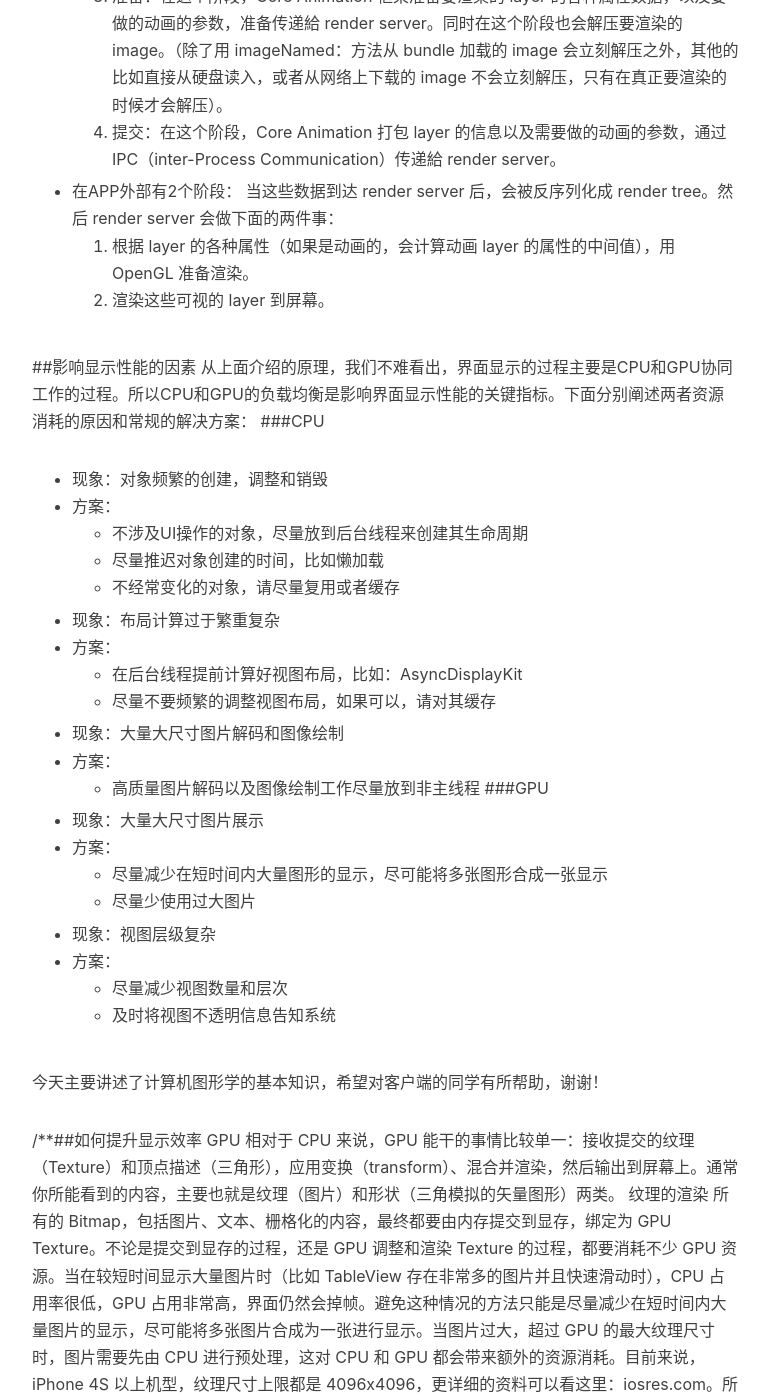
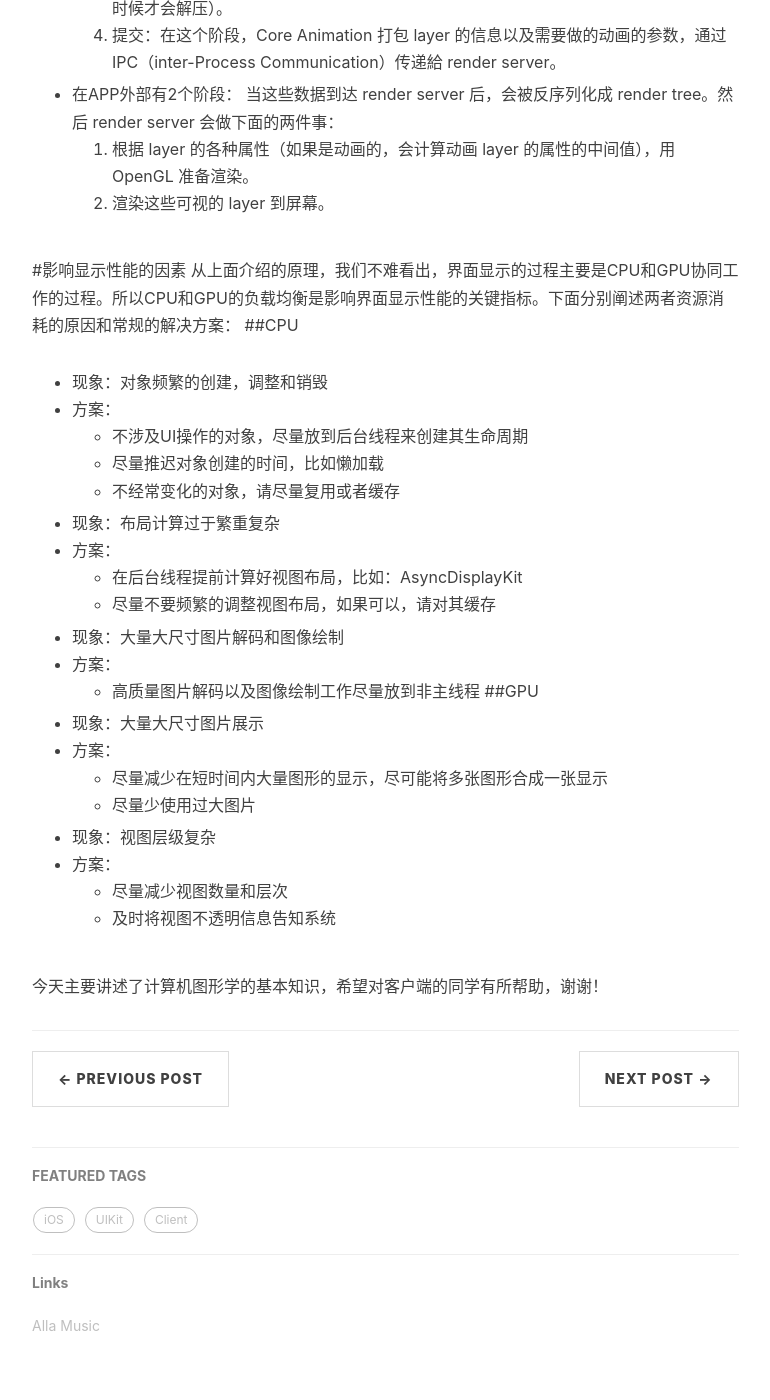
Before and after one commit to cocoacitizen/fenn2048.github.io, a Jekyll site: the page built from _posts/2018-03-31-client-uikit-display-workflow.markdown, in a window 1280 px wide and 1400 px high, scrolled down 7004 px. Shown: the whole window, without its empty margins (233-1003 px from the left). Built offline with Jekyll 4.4.1, drawn with Linux system fonts in a browser that asks for light colours; nearby versions of some CDN libraries; comment, search, counter and statistics services are not loaded; some of the changed text lies outside the part shown.

Commit message:
【20180411】图像显示漫谈文章更新

```diff
--- a/_posts/2018-03-31-client-uikit-display-workflow.markdown
+++ b/_posts/2018-03-31-client-uikit-display-workflow.markdown
@@ -10,34 +10,33 @@ tags:
 - Client
 - Principle
 ---
-# 图像显示漫谈
 图形显示是用户与软件生产者交互的一个重要媒介，也是客户端工程师需要掌握的一个重要技术点。了解图形显示相关技术，对工程师进行相关性能优化以及架构师进行工程架构设计，打磨良好的产品体验，都有巨大的帮助。
-##图像表示
+#图像表示
 我们周围的事物都是形状和颜色的。那么计算机如何来显示真实世界上的事物呢？
 让我们先来了解几个概念吧。
-###三原色
+##三原色
 伟大的物理学家牛顿通过三棱镜把白色的光分解成七种不同颜色的光，实验发现，红，绿，蓝三种颜色的光是无法被分解的，所以我们就称红绿蓝为光的三原色。也就是说，我们可以通过不同比例的三种三原色来组合出各种各样的颜色。这也就是我们常说的RGB(A)模型。
-###如何将颜色数字化
+##如何将颜色数字化
 我们知道，计算机表示数据是用二进制0，1来表示的。现在计算机，一般使用32位（色深）来表示颜色，均分给三种三原色和透明度四个分量。这样能显示的颜色组合种类就是（2^8）^3 = 16777216种颜色了。
-###纹理
+##纹理
 纹理指GPU中的位图，存储在GPU的显存（video RAM）中。一方面它的格式是固定的，另外一方面GPU对纹理的大小有限制，比如长/宽必须是2的幂次方，最大不能超过2048或者4096等。那如果遇到纹理超过阀值的图片，比如说地图图片，又该如何处理呢？这就涉及到下面要讲的光栅化技术了。
-###光栅化（Rasterize）
+##光栅化（Rasterize）
 计算机显示的流程可以描述为将图像转化为一系列像素点的排列然后打印在屏幕上，由图像转化为像素点的过程又称为光栅化，就是从矢量的点线面的描述，变成像素的描述。光栅化的过程由GPU负责完成。
 ![](/img/20180331/15234303647983.jpg)
 ![](/img/20180331/15234303771461.jpg)
 光栅化的本质其实就是坐标变换、几何离散化，然后再填充。
 因为移动端GPU性能上的劣势以及对实时光栅化的极致要求，光栅化技术经历了立即渲染(Full-screen Raterization)到分区渲染(Tile-Based Raterization)，再到现在最先进的分区延迟渲染(Tile-Based Deferred Raterization)三个阶段。苹果的ARM处理器从A11开始，支持TBDR渲染。[参考链接](http://www.expreview.com/24705-3.html)
 
-###像素与分辨率
+##像素与分辨率
 从宏观到微观，一张位图图像，其实就是由一定数量的带有RGB颜色信息的点的矩阵构成的。这样的点就叫做**像素**（pixel）。而这个像素矩阵的大小就叫做图像的**分辨率**。
-####Retina 显示技术
+###Retina 显示技术
 所谓的“Retina”其实是一种显示标准。是把更多的像素点压缩至一块屏幕里，从而达到更高的分辨率并提高屏幕显示的细腻程度。这种技术对硬件的配置要求会更高一些。
-###手机屏幕的发展
+##手机屏幕的发展
 根据材质的不同，手机屏幕可分为LCD（液晶显示器）与OLED（有机发光二极管）这两大类。其中LCD材质屏幕支持的显示技术又分为TFT，IPS和SLCD。该类屏幕具有广视角色彩还原度高的特点。OLED材质屏幕支持的显示技术分为AMOLED和Super AMOLED两种。其中AMOLED采用屏幕自发光的技术，但在阳光直射下很难看清楚，材质薄，寿命短，而后者被大量用在三星手机上，具有操作更领命，从任何角度都能看清楚屏幕的有点，但是对色彩的还原度差较差，色调艳丽不真实。[参考链接](http://www.elecfans.com/xianshi/20160223403202_a.html)
-####Display P3技术
+###Display P3技术
 值得一提的是，苹果从iPhone7 产品开始，屏幕支持一种全新的显示技术叫Display P3,它可以表示更多数量的颜色，使屏幕对真实图像的还原度更真实
 
-##协同工作流程
+#协同工作流程
 从UI工程师代码的编写到最后图像呈现在屏幕上，都经历了哪些工程，下面我们从硬件的角度来分析一下：
 ![graphic hardware workflo](/img/20180331/graphic%20hardware%20workflow.png)
 
@@ -46,8 +45,8 @@ tags:
 3.同时，显示器经过视频控制器，从帧缓冲区内获取数据，进行显示
 
 从以上步骤，我们可总结出图像从生成到最终显示大概会经历计算-->绘制-->显示三个阶段。但是这样就会产生一个问题，帧缓冲区内数据填充和获取的整个过程会完全显示在显示器中，也就是大家看到的画面的闪烁。如何解决这个问题呢？下面就为大家介绍多重缓冲和垂直同步技术。
-##多重缓冲和垂直同步
-###双缓冲(Double Buffer)
+#多重缓冲和垂直同步
+##双缓冲(Double Buffer)
 双缓冲技术将帧缓冲区设置为两个，即前端缓冲区（Front FrameBuffer）和后备缓冲区（Back FrameBuffer）。其中后备缓冲区负责图形的绘制，前端缓冲区负责屏幕的显示。当屏幕需要重绘时，只需将后备缓冲区的内容交换到前端缓冲区来，等待的时间只是内存拷贝的时间，不需要等待图形绘制的时间。因此，采用双缓冲技术，既可以解决屏幕闪烁的问题，又可以实现快速重绘。如下图：
 【双缓冲工作原理图】
 
@@ -62,14 +61,14 @@ tags:
 
 ![](/img/20180331/15234363022579.png)
 那有什么办法能解决它呢？，那就是下面要讲的垂直同步技术
-###垂直同步
+##垂直同步
 在讲垂直同步技术之前，我们需要了解几个概念
-####屏幕刷新率
+###屏幕刷新率
 屏幕刷新率指的是设备刷新屏幕的频率，单位为赫兹/Hz.
 不同的显示器支持在不同分辨率下的不同刷新率。如下图，屏幕的刷新过程是每一行从左到右，也就是行刷新(水平刷新),从上到下，也就是屏幕刷新(垂直刷新)。当整个屏幕刷新完毕，即一个垂直刷新周期完成，会有短暂的空白期，此时发出VSync信号。
-####帧率
+###帧率
 帧率指的是Frame Rate，单位fps，即GPU生成帧的频率，越高越好。
-####VSync
+###VSync
 垂直同步，英文简称为VSync，它其实是一种简写，完整的名字应该是“等待垂直同步信号”。
 开启垂直同步，就相当于在帧缓冲区里架设了红绿灯，当显示器尚未完成一幅画面的刷新时，红灯亮起，两个缓冲区不允许交换；当显示器刷新完成一帧画面时，绿灯亮起，此时缓冲区可以进行交换了。这样以后就杜绝了“在进行数据传输的过程中交换缓冲区”的可能，自然也就解决了画面撕裂的问题。
 【垂直同步原理图】
@@ -95,14 +94,14 @@ tags:
 
 这些显示器可以动态调整自己的刷新率，使其和显卡输出画面的帧率完全同步，这样不仅可以在解决画面撕裂的同时不出现操作延迟，还可以在帧率低于 60fps 的情况下同样提供垂直同步的效果，消除画面撕裂。不过，这毕竟是个要花大钱的办法。
 第二个办法就是要用到三重缓冲技术！
-###三重缓冲(Triple Buffer)
+##三重缓冲(Triple Buffer)
 ![](/img/20180331/15217207465381.png)
 
 由图可知： 第二个16ms时间段，CPU使用C Buffer绘图。虽然还是会多显示A帧一次，但后续显示就比较顺畅了。 是不是Buffer越多越好呢？回答是否定的。由图4可知，在第二个时间段内，CPU绘制的第C帧数据要到第四个16ms才能显示， 这比双Buffer情况多了16ms延迟。所以，Buffer最好还是两个，三个足矣。
 
 现在一般的客户端屏幕都支持垂直同步技术，Android从4.1版本开始支持三重缓冲技术。iPhone目前支持双重缓冲技术。
 
-##移动端显示（详细过程和特点）
+#移动端显示
 如开篇所讲，图像从生成到最终显示大概会经历一下三个阶段，
 * 计算：该阶段的工作由CPU来完成，主要包括数据的创建以及样式(style)和布局(layout)的计算
 * 渲染：该阶段主要包含纹理的绘制（paint）和合成（composite）两部分工作
@@ -121,9 +120,9 @@ tags:
 1. 根据 layer 的各种属性（如果是动画的，会计算动画 layer 的属性的中间值），用 OpenGL 准备渲染。
 2. 渲染这些可视的 layer 到屏幕。
 
-##影响显示性能的因素
+#影响显示性能的因素
 从上面介绍的原理，我们不难看出，界面显示的过程主要是CPU和GPU协同工作的过程。所以CPU和GPU的负载均衡是影响界面显示性能的关键指标。下面分别阐述两者资源消耗的原因和常规的解决方案：
-###CPU
+##CPU
 * 现象：对象频繁的创建，调整和销毁
 * 方案：
     * 不涉及UI操作的对象，尽量放到后台线程来创建其生命周期
@@ -138,7 +137,7 @@ tags:
 * 现象：大量大尺寸图片解码和图像绘制
 * 方案：
     * 高质量图片解码以及图像绘制工作尽量放到非主线程
-###GPU
+##GPU
 * 现象：大量大尺寸图片展示
 * 方案：
     * 尽量减少在短时间内大量图形的显示，尽可能将多张图形合成一张显示
@@ -238,7 +237,7 @@ iOS 9.0 之前UIimageView跟UIButton设置圆角都会触发离屏渲染
 
 iOS 9.0 之后UIButton设置圆角会触发离屏渲染，而UIImageView里png图片设置圆角不会触发离屏渲染了< iOS异步设置任意弧度高性能圆角图片>,如果设置其他阴影效果之类的还是会触发离屏渲染的。-->
 
-/**##如何提升显示效率
+<!--##如何提升显示效率
 GPU
 相对于 CPU 来说，GPU 能干的事情比较单一：接收提交的纹理（Texture）和顶点描述（三角形），应用变换（transform）、混合并渲染，然后输出到屏幕上。通常你所能看到的内容，主要也就是纹理（图片）和形状（三角模拟的矢量图形）两类。
 纹理的渲染
@@ -271,4 +270,4 @@ Rasterize：当使用 layer 的 shouldRasterize 的时候（记得设置适当
 Blending and Overdraw ：如果一个 layer 被另一个 layer 完全遮盖，GPU 会做优化不渲染被遮盖的 layer，但是计算一个 layer 是否被另一个 layer 完全遮盖是很耗 cpu 的。将几个半透明的 layer 的 color 融合在一起也是很消耗的。
 3.我们要做的：
 设置 view 的 backgroundColor 为一个固定的，不透明的 color。 如果一个 view 是不透明的，设置 opaque 属性为 YES。（直接告诉程序这个是不透明的，而不是让程序去计算） 这样会减少 blending 和 overdraw。
-如果使用 image 的话，尽量避免设置 image 的 alpha 为透明的，如果一些效果需要几个图片融合而成，就让设计用一张图画好，不要让程序在运行的时候去动态的融合。**/
+如果使用 image 的话，尽量避免设置 image 的 alpha 为透明的，如果一些效果需要几个图片融合而成，就让设计用一张图画好，不要让程序在运行的时候去动态的融合。**/-->
```
